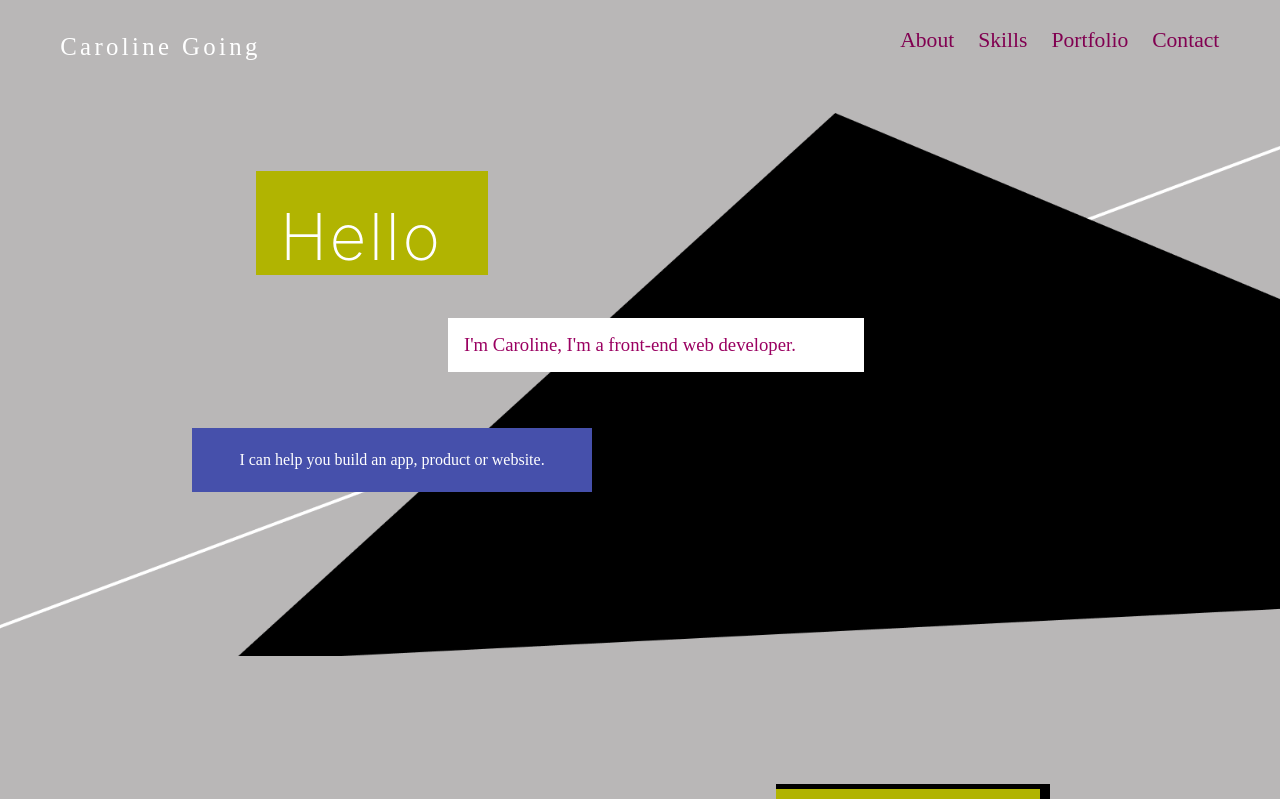
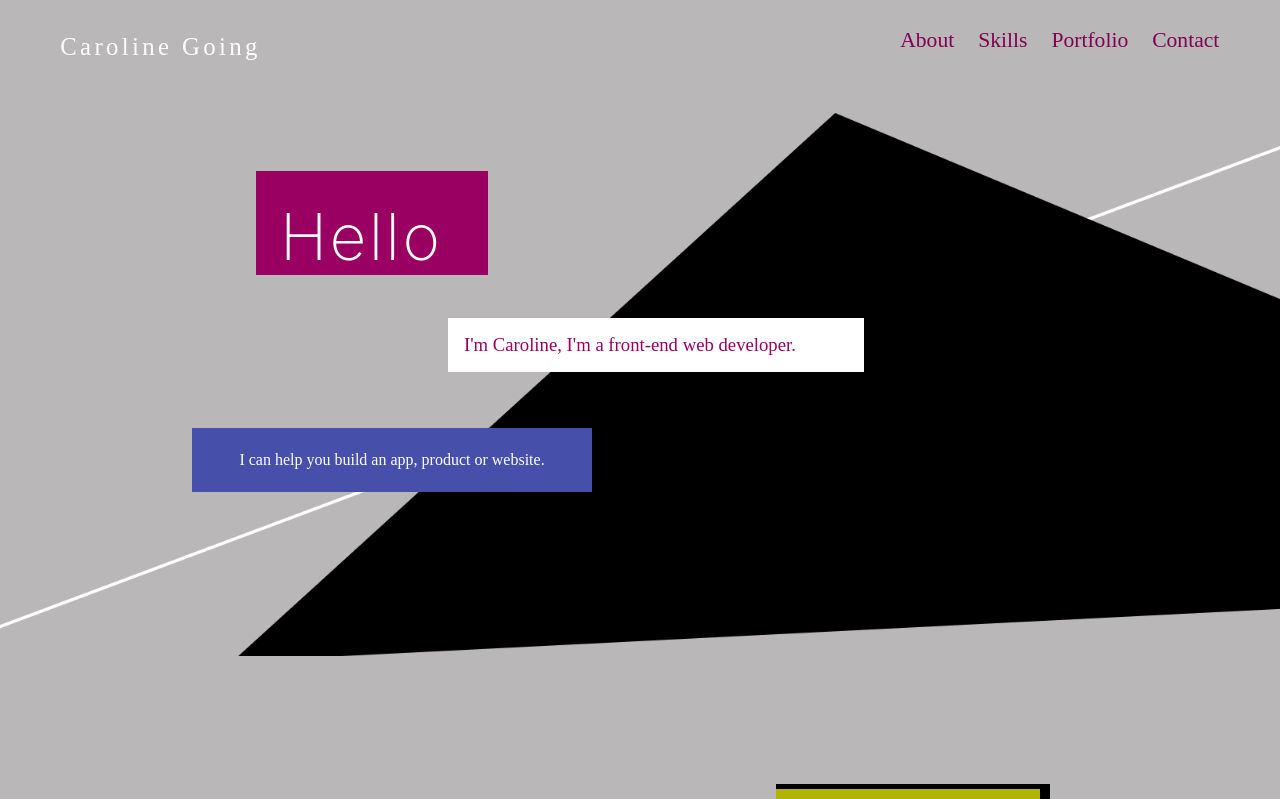
Before and after one commit to cgoing2215/cgoing-portfolio, a React (Create React App) app: page / in a window 1280 px wide. Shown: the top 799 px of the page. Built offline with nearby package versions, Linux system fonts and the light colour scheme; a web font is replaced by a local one.

Commit message:
Changed background color of header h1 to reach web accessibility standards

```diff
--- a/src/components/Header/Header.css
+++ b/src/components/Header/Header.css
@@ -9,7 +9,7 @@
 }
 
 #intro-section h1 {
-    background: #b1b401;
+    background: #9a0061;
     color: rgb(255, 255, 255);
     width: 13rem;
     height: 6.5rem;
@@ -56,7 +56,7 @@
     align-items: center;
     text-align: left;
     padding: .5rem;
-    margin-top: 2.75rem;
+    margin-top: 2.25rem;
     margin-left: 1rem;
 }
 
--- a/src/components/Header/Navigation/Navigation.css
+++ b/src/components/Header/Navigation/Navigation.css
@@ -99,7 +99,7 @@ span:nth-of-type(2){
 }
 
 span:nth-of-type(3){
-  background: #c8017f;
+  background: #9a0061;
   width: 85%;
 }
 
```
